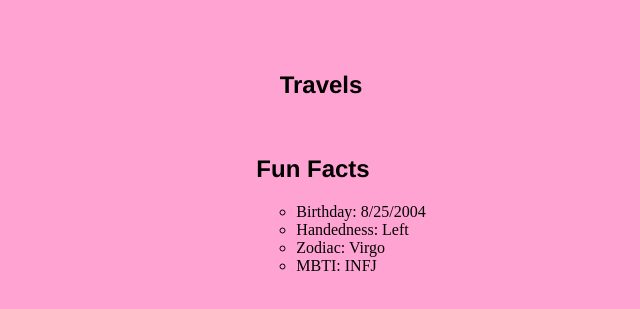
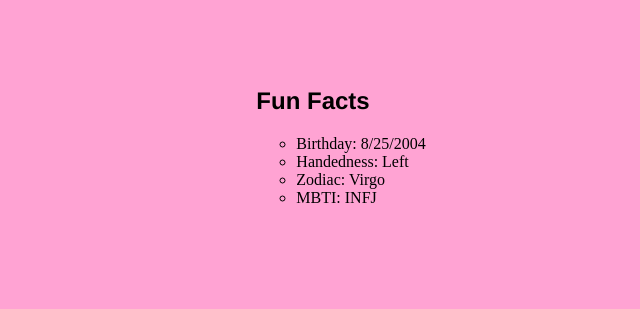
Before and after one commit to angelynn-j/angelynn-j.github.io, a plain HTML site: page about.html in a window 1280 px wide. Shown: the part 149-458 px from the top of the page, without its empty margins (319-959 px from the left). Drawn offline with Linux system fonts and the light colour scheme; a web font is replaced by a local one.

Commit message:
Update about.html

```diff
--- a/about.html
+++ b/about.html
@@ -45,7 +45,6 @@ ul.myUL {
 </head>
 <body>
 	<div class="container">
-	<h2>Travels</h2>
 		<ul class="myUL">
 	<title>About Me</title>
 	<link rel="stylesheet" type="text/css" href="/style.css" media="screen">
```
